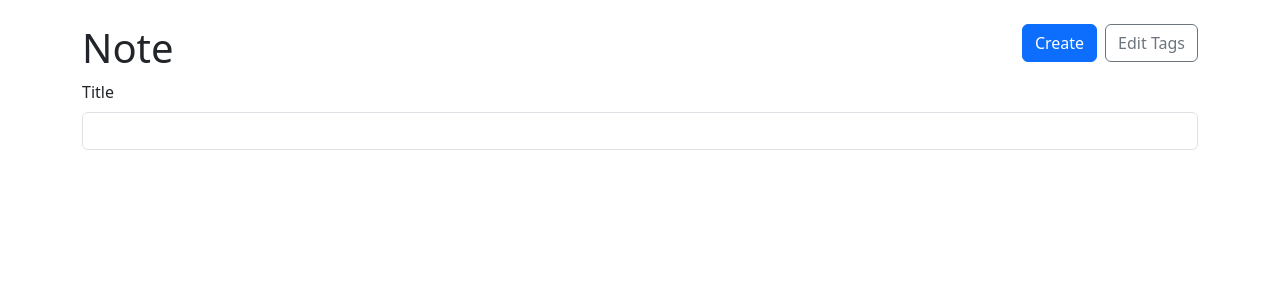
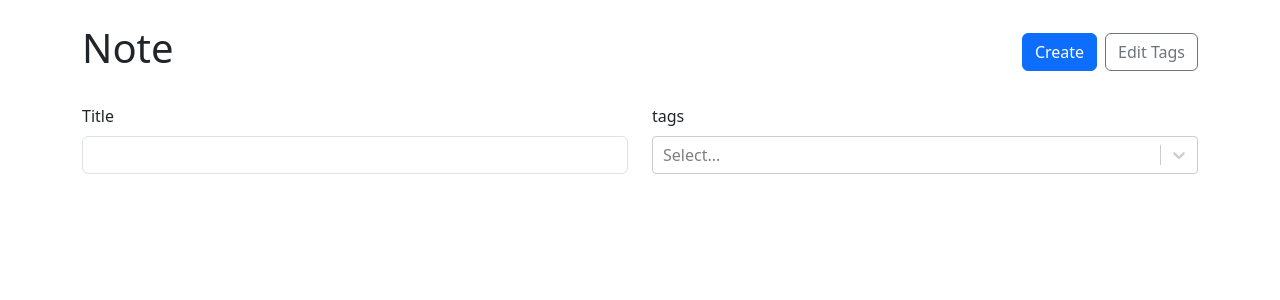
Before and after one commit to Shiladitya070/reactNoteApp, a React (Vite) app: page / in a window 1280 px wide. Shown: the top 300 px of the page. Built offline with nearby package versions, Linux system fonts and the light colour scheme.

Commit message:
display card

```diff
--- a/src/App.tsx
+++ b/src/App.tsx
@@ -5,7 +5,6 @@
 import { useLocalStorage } from "./customHooks/useLocalStorage";
 import { useMemo } from "react";
 import { v4 as uuidV4 } from "uuid";
-import { Prev } from "react-bootstrap/esm/PageItem";
 import NoteList from "./components/NoteList";
 
 export type Note = {
@@ -60,7 +59,10 @@
   return (
     <Container className="my-4">
       <Routes>
-        <Route path="/" element={<NoteList />} />
+        <Route
+          path="/"
+          element={<NoteList notes={notesWithTags} availableTags={tags} />}
+        />
         <Route
           path="/new"
           element={
--- /dev/null
+++ b/src/components/NoteList.module.css
@@ -0,0 +1,9 @@
+.card{
+    transition: translate ease-in-out 100ms, box-shadow ease-in-out 100ms;
+}
+
+
+.card:hover{
+    translate: 0 -5px;
+    box-shadow: 0 5px 8px 0 rgba(0, 0, 0, .2);
+}
--- a/src/components/NoteList.tsx
+++ b/src/components/NoteList.tsx
@@ -1,10 +1,38 @@
-import { Button, Col, Form, Row, Stack } from "react-bootstrap";
+import { useMemo, useState } from "react";
+import { Badge, Button, Card, Col, Form, Row, Stack } from "react-bootstrap";
 import { Link } from "react-router-dom";
+import ReactSelect from "react-select";
+import { Tag } from "../App";
+import style from "./NoteList.module.css";
 
-const NoteList = () => {
+type NoteListProps = {
+  availableTags: Tag[];
+  notes: NoteSimplified[];
+};
+type NoteSimplified = {
+  tags: Tag[];
+  title: string;
+  id: string;
+};
+
+const NoteList = ({ availableTags, notes }: NoteListProps) => {
+  const [selectedTags, setSelectedTags] = useState<Tag[]>([]);
+  const [title, setTitle] = useState("");
+  const filterNotes = useMemo(() => {
+    return notes.filter((note) => {
+      return (
+        (title === "" ||
+          note.title.toLowerCase().includes(title.toLowerCase())) &&
+        (selectedTags.length === 0 ||
+          selectedTags.every((tag) =>
+            note.tags.some((noteTag) => noteTag.id === tag.id)
+          ))
+      );
+    });
+  }, [notes, title, selectedTags]);
   return (
     <>
-      <Row>
+      <Row className="align-items-center mb-4">
         <Col>
           <h1>Note</h1>
         </Col>
@@ -23,13 +51,78 @@
           <Col>
             <Form.Group controlId="title">
               <Form.Label>Title</Form.Label>
-              <Form.Control type="text" />
+              <Form.Control
+                type="text"
+                value={title}
+                onChange={(e) => setTitle(e.target.value)}
+              />
+            </Form.Group>
+          </Col>
+          <Col>
+            <Form.Group controlId="tags">
+              <Form.Label>tags</Form.Label>
+              <ReactSelect
+                options={availableTags.map((tag) => {
+                  return { label: tag.label, value: tag.id };
+                })}
+                value={selectedTags.map((tag) => {
+                  return { label: tag.label, value: tag.id };
+                })}
+                onChange={(tags) => {
+                  setSelectedTags(
+                    tags.map((tag) => {
+                      return { label: tag.label, id: tag.value };
+                    })
+                  );
+                }}
+                isMulti
+              />
             </Form.Group>
           </Col>
         </Row>
       </Form>
+
+      <Row xs={1} sm={2} lg={3} xl={4} className="g-3">
+        {filterNotes.map((note) => (
+          <Col key={note.id}>
+            <NoteCard id={note.id} title={note.title} tags={note.tags} />
+          </Col>
+        ))}
+      </Row>
     </>
   );
 };
 
 export default NoteList;
+
+const NoteCard = ({ id, title, tags }: NoteSimplified) => {
+  return (
+    <Card
+      as={Link}
+      to={`/${id}`}
+      className={`h-100 text-reset  text-decoration-none ${style.card}`}
+    >
+      <Card.Body>
+        <Stack
+          gap={2}
+          className="align-items-center justify-content-center h-100"
+        >
+          <span className="fs-5">{title}</span>
+          {tags.length > 0 && (
+            <Stack
+              direction="horizontal"
+              className="justify-content-center flex-warp"
+              gap={1}
+            >
+              {tags.map((tag) => (
+                <Badge className="text-truncate" key={tag.id}>
+                  {tag.label}{" "}
+                </Badge>
+              ))}
+            </Stack>
+          )}
+        </Stack>
+      </Card.Body>
+    </Card>
+  );
+};
```
